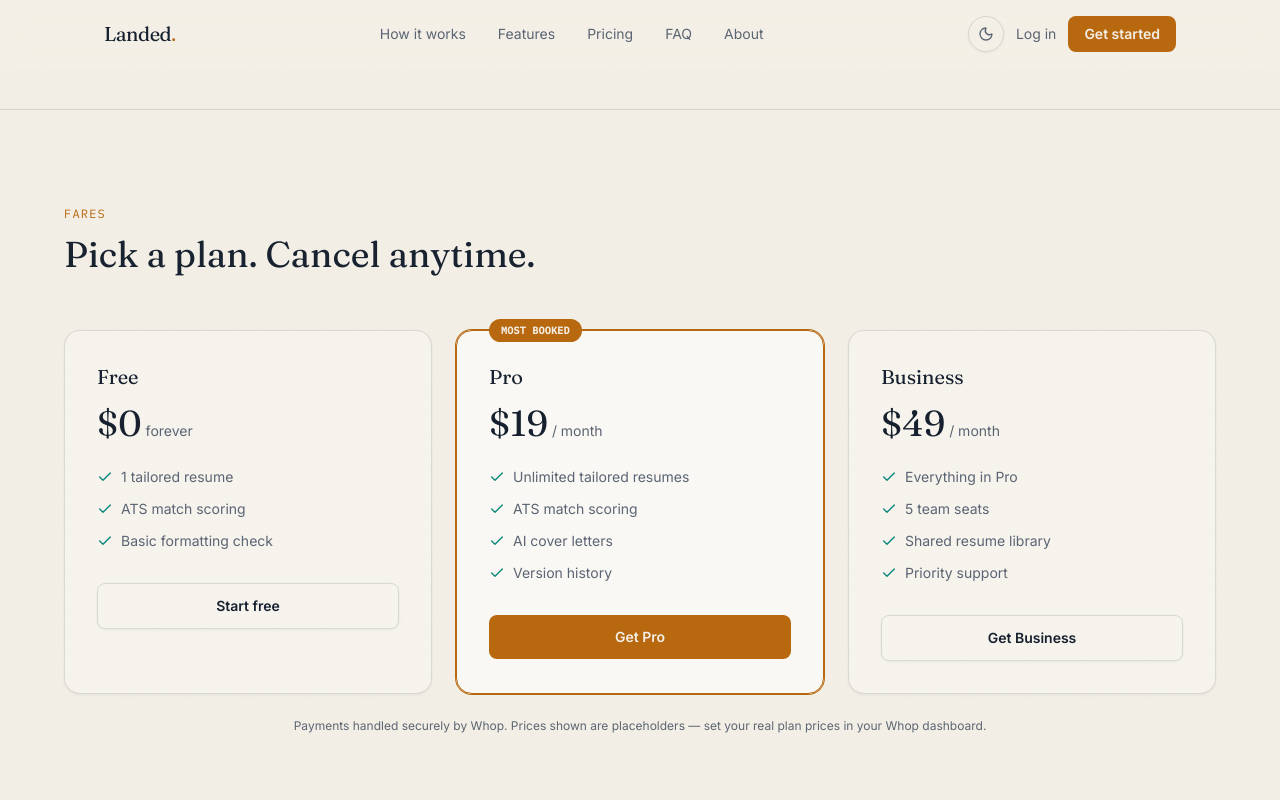
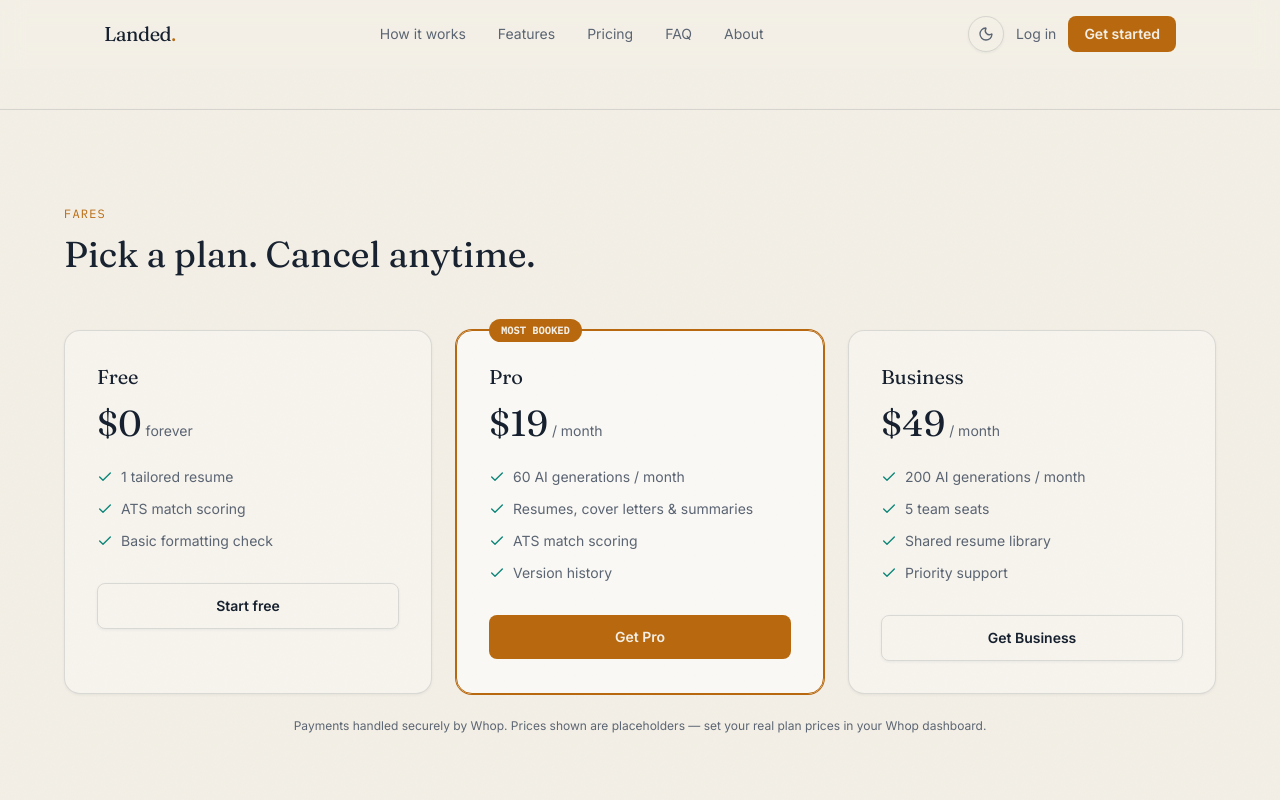
Before and after one commit to Mbilal-1050/landed, a Next.js app: page /pricing in a window 1280 px wide. Shown: the top 800 px of the page. Built offline with nearby package versions, Linux system fonts and the light colour scheme.

Commit message:
Raise AI generation limits (Pro: 60/mo, Business: 200/mo) to be more competitive with market, update pricing copy to match

```diff
--- a/src/components/Pricing.tsx
+++ b/src/components/Pricing.tsx
@@ -25,9 +25,9 @@ const plans = [
     cta: "Get Pro",
     highlight: true,
     features: [
-      "Unlimited tailored resumes",
+      "60 AI generations / month",
+      "Resumes, cover letters & summaries",
       "ATS match scoring",
-      "AI cover letters",
       "Version history",
     ],
   },
@@ -39,7 +39,7 @@ const plans = [
     cta: "Get Business",
     highlight: false,
     features: [
-      "Everything in Pro",
+      "200 AI generations / month",
       "5 team seats",
       "Shared resume library",
       "Priority support",
--- a/src/lib/ai-usage.ts
+++ b/src/lib/ai-usage.ts
@@ -2,8 +2,8 @@ import { SupabaseClient } from "@supabase/supabase-js";
 
 const RESET_INTERVAL_DAYS = 30;
 const LIMITS: Record<string, number> = {
-  pro: 30,
-  business: 100,
+  pro: 60,
+  business: 200,
 };
 
 export interface UsageCheckResult {
```
